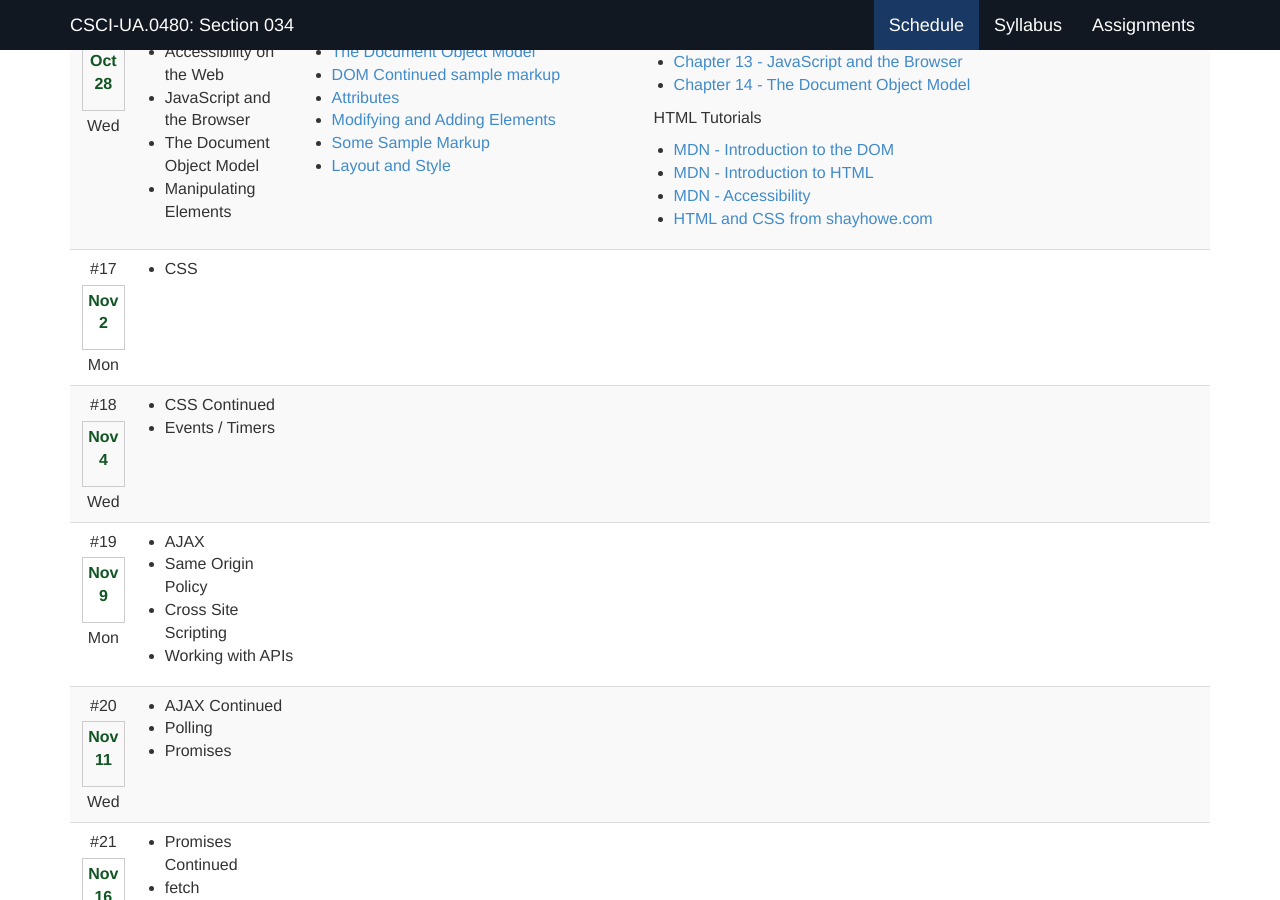
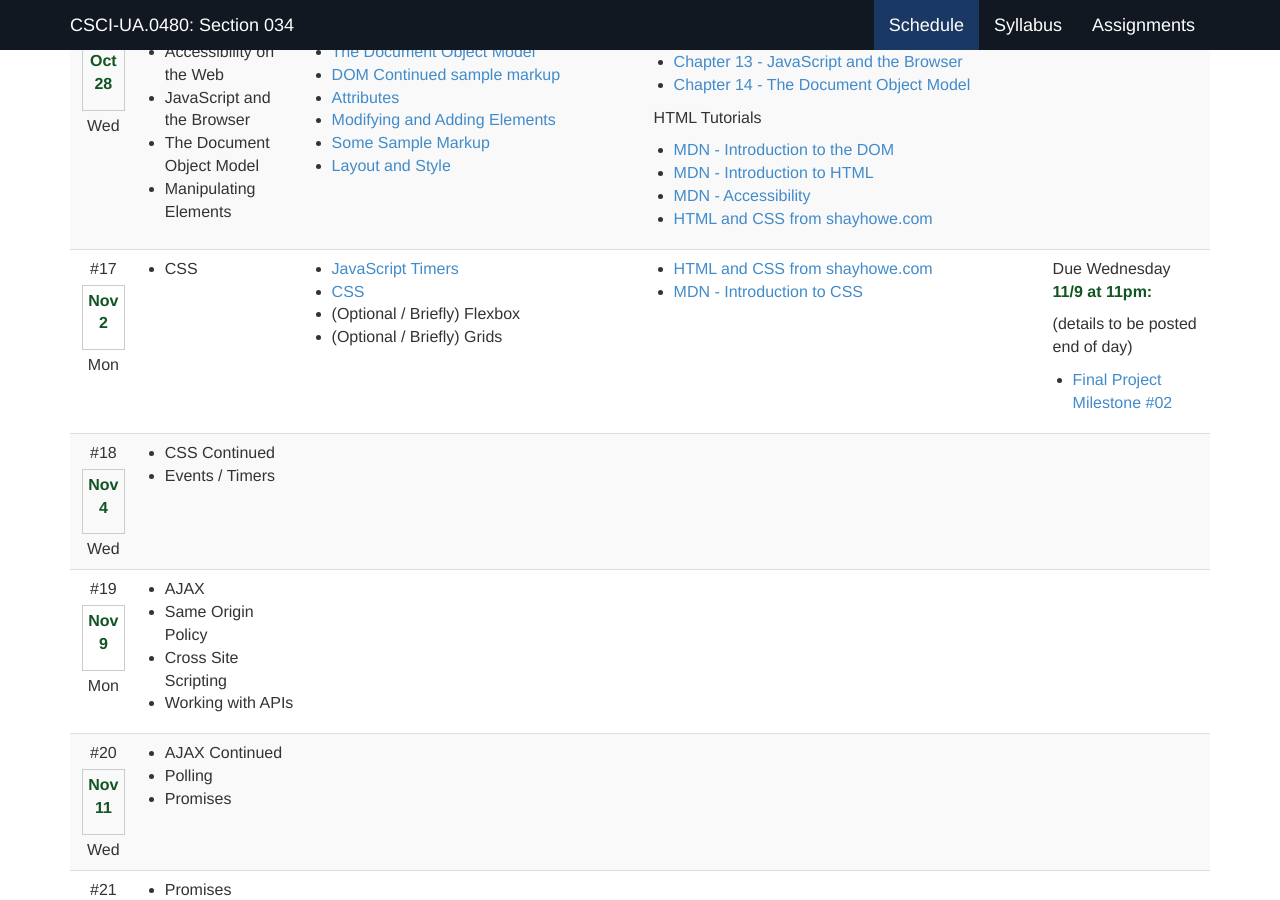
Before and after one commit to foureyes/csci-ua.0480-fall2020-034, a Jekyll site: the page built from index.markdown, in a window 1280 px wide and 900 px high, scrolled down 5783 px. Built offline with Jekyll 4.4.1, drawn with Linux system fonts in a browser that asks for light colours; a script that is not in the unit is left out.

Commit message:
add milestone

```diff
--- a/_data/ait-schedule.csv
+++ b/_data/ait-schedule.csv
@@ -428,7 +428,7 @@ HTML Tutorials
 * [MDN - Accessibility](https://developer.mozilla.org/en-US/docs/Web/Accessibility)
 * [HTML and CSS from shayhowe.com](http://learn.shayhowe.com/html-css/getting-to-know-html/)
 ",,
-y,,17,Nov-2,Mon,* CSS,"* [JavaScript Timers](slides/19/timers.html)
+,,17,Nov-2,Mon,* CSS,"* [JavaScript Timers](slides/19/timers.html)
 * [CSS](slides/19/css.html)
 * (Optional / Briefly) Flexbox
 * (Optional / Briefly) Grids
@@ -436,7 +436,9 @@ y,,17,Nov-2,Mon,* CSS,"* [JavaScript Timers](slides/19/timers.html)
 
 * [HTML and CSS from shayhowe.com](http://learn.shayhowe.com/html-css/getting-to-know-html/)
 * [MDN - Introduction to CSS](https://developer.mozilla.org/en-US/docs/Learn/CSS/Introduction_to_CSS#Guides)","
- Due <strike>Wednesday 4/8</strike> Monday __4/13 at 11pm:__
+ Due Wednesday __11/9 at 11pm:__
+
+(details to be posted end of day)
 
  * [Final Project Milestone #02](final-project.html#milestone2)
 
--- a/index.markdown
+++ b/index.markdown
@@ -2,6 +2,8 @@
 layout: default
 nav-state: index
 ---
+
+
 
 <!--
 <h1>AIT Test Deploy</h1>
```
